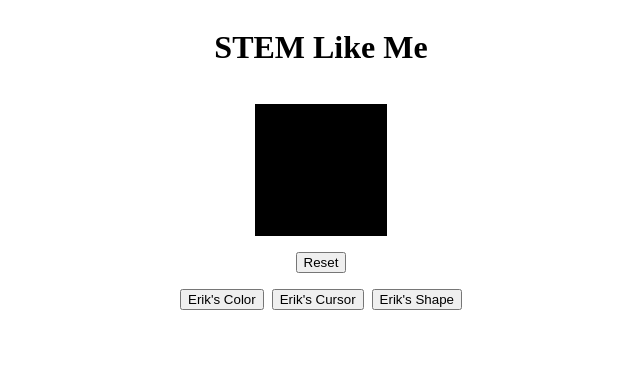
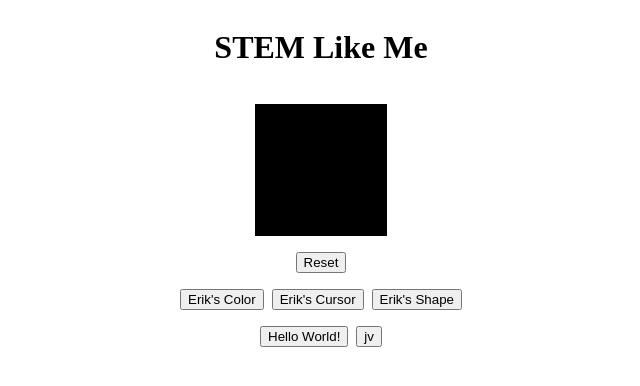
Before and after one commit to 1Mill/cwu-stem-like-me, a Nuxt app in the folder src/: page / in a window 1280 px wide. Shown: the top 386 px of the page, without its empty margins (319-959 px from the left). Built offline with nearby package versions, Linux system fonts and the light colour scheme.

Commit message:
Update index.vue

```diff
--- a/src/pages/index.vue
+++ b/src/pages/index.vue
@@ -22,6 +22,8 @@
 		<!-- List of valid colors -->
 		<!-- https://www.w3schools.com/cssref/css_colors.php -->
 		<section>
+			<button @click="() => addStyle({ backgroundColor: 'purple'})">Hello World!</button>
+			<button @click="() => addStyle({background: 'blue'})">jv</button>
 		</section>
 	</main>
 </template>
```
